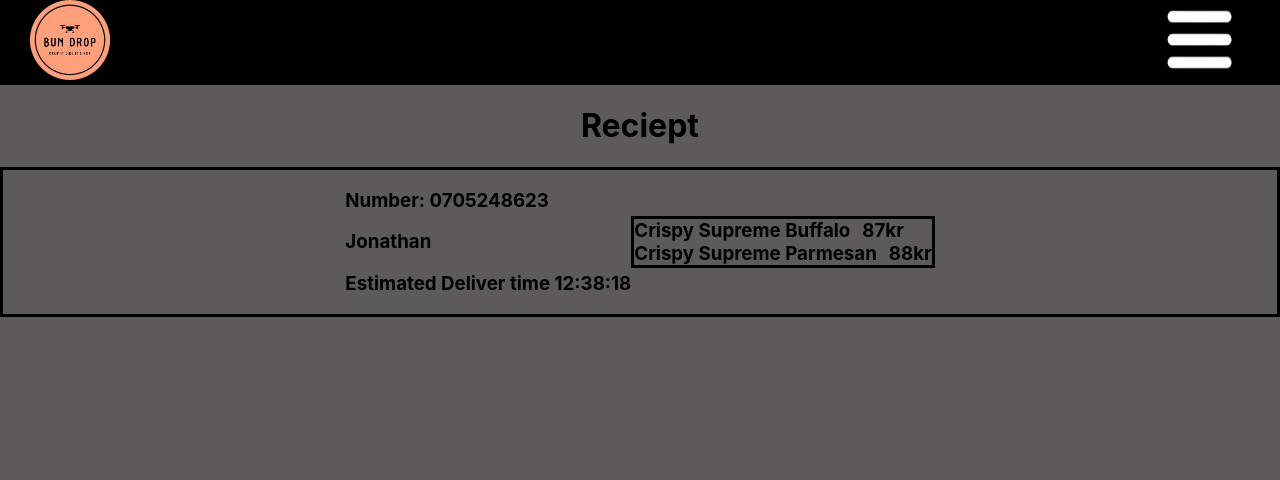
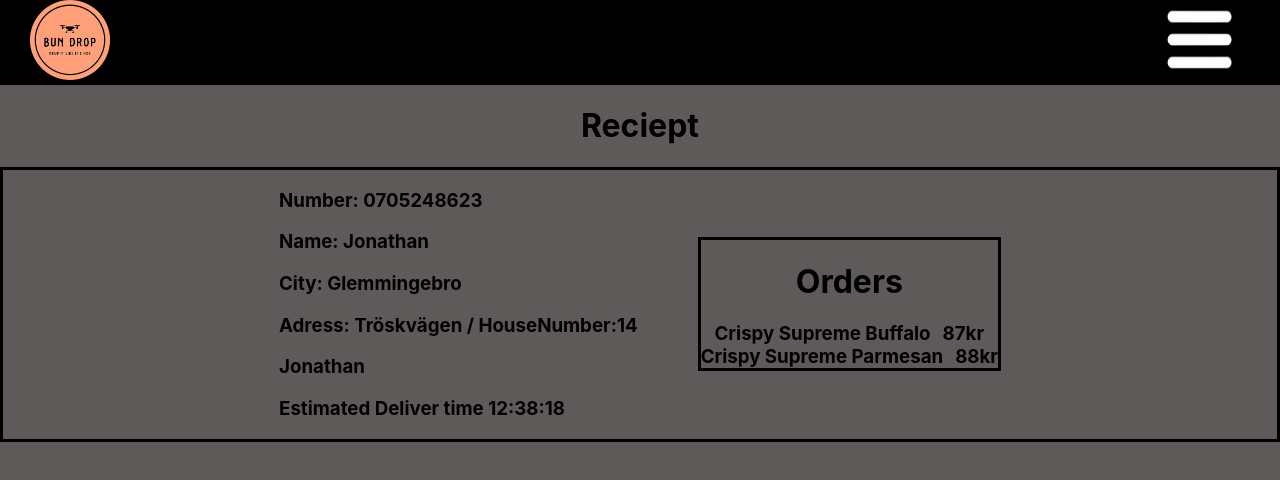
Before and after one commit to Jontzey/bundrop, a React (Create React App) app: page /receipt in a window 1280 px wide. Shown: the top 480 px of the page. Built offline with nearby package versions, Linux system fonts and the light colour scheme; data requests are answered from the project's data file.

Commit message:
Update.Readme

```diff
--- a/src/components/Receipt.jsx
+++ b/src/components/Receipt.jsx
@@ -22,12 +22,16 @@ function Receipt() {
             {
                 reciept.slice().reverse().map((r) => (
                     <div style={{display:"flex", flexDirection:"row", alignItems:"center", border:"solid", justifyContent:"center"}} >
-                        <div>
+                        <div style={{marginRight:"60px"}}>
                         <h3>Number: {r.Number}</h3>
+                            <h3>Name: {r.Name}</h3>
+                            <h3>City: {r.City}</h3>
+                            <h3>Adress: {r.Adress} / HouseNumber:{r.HouseNumber}</h3>
                             <h3>{r.Name}</h3>
                             <h3>Estimated Deliver time {r.DeliverTime}</h3>
                         </div>
-                        <div style={{border:"solid"}} >
+                        <div style={{border:"solid", display:"flex", flexDirection:"column", alignItems:"center"}} >
+                            <h1>Orders</h1>
                                {
                             r.Order.map((b) => (
                                 <div style={{display:"flex", gap:"12px", alignItems:"center", flexDirection:"row"}} >
```
Also changed, not shown: 1 other file (tests, documents, lock files or other folders).
